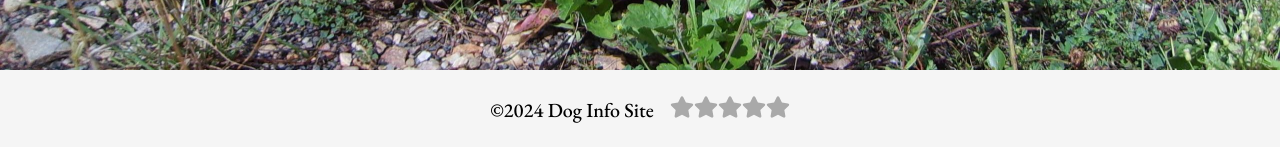
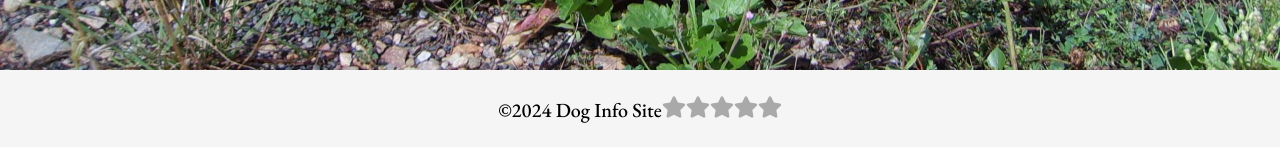
Before and after one commit to gabholli/dog-site-v3, a Next.js app in the folder dog-site-v3/: page / in a window 1280 px wide. Shown: the part 650-797 px from the top of the page. Built offline with nearby package versions, Linux system fonts and the light colour scheme.

Commit message:
Update Footer.tsx

```diff
--- a/dog-site-v3/src/app/components/Footer.tsx
+++ b/dog-site-v3/src/app/components/Footer.tsx
@@ -4,7 +4,7 @@ import RatingsStar from "./ratingsStar"
 export default function Footer() {
     return (
         <footer className="bg-neutral-100 h-20 flex justify-center items-center
-            gap-x-4 text-xl">
+            text-xl">
             <h1>&#169;2024 Dog Info Site</h1>
             <RatingsStar />
         </footer>
```
